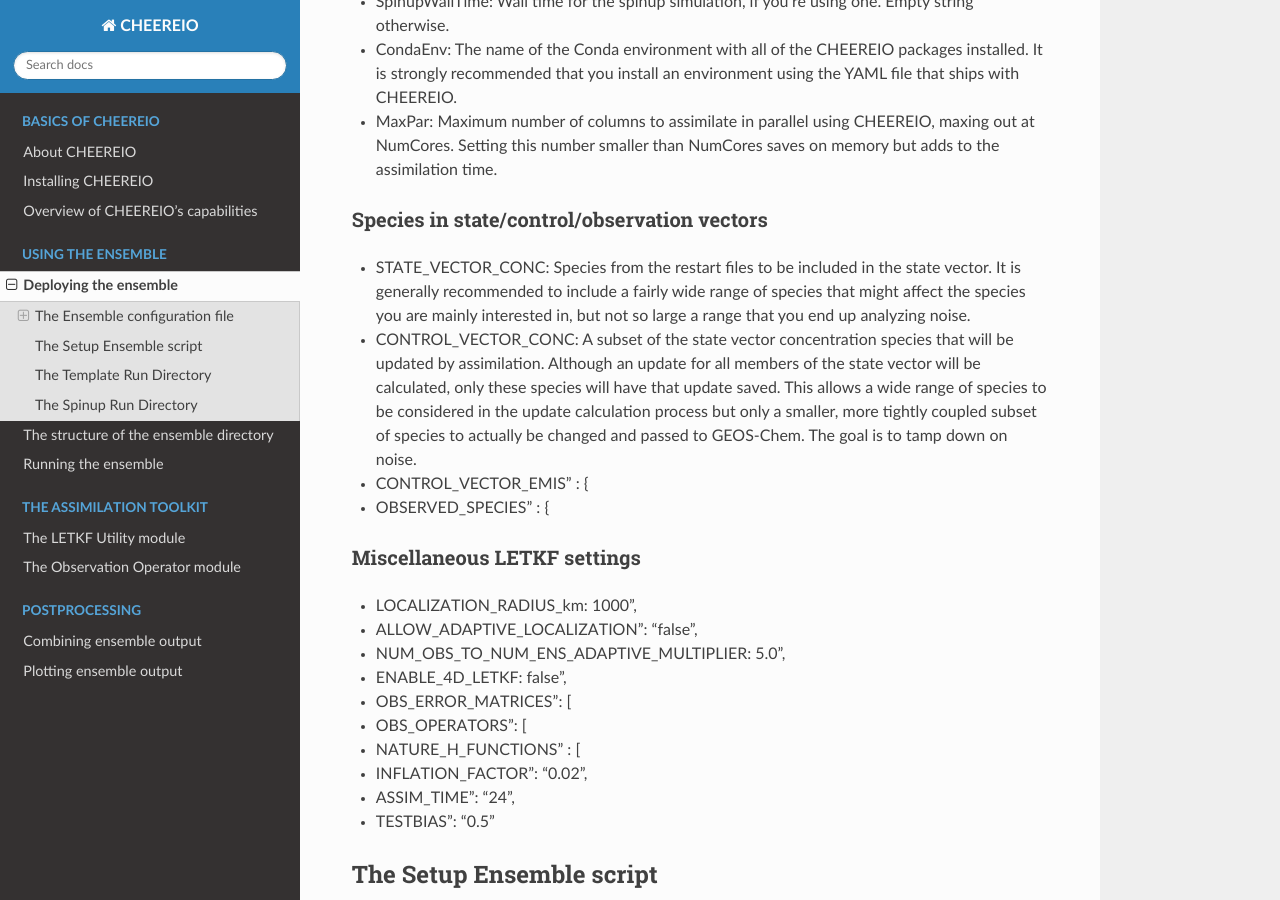
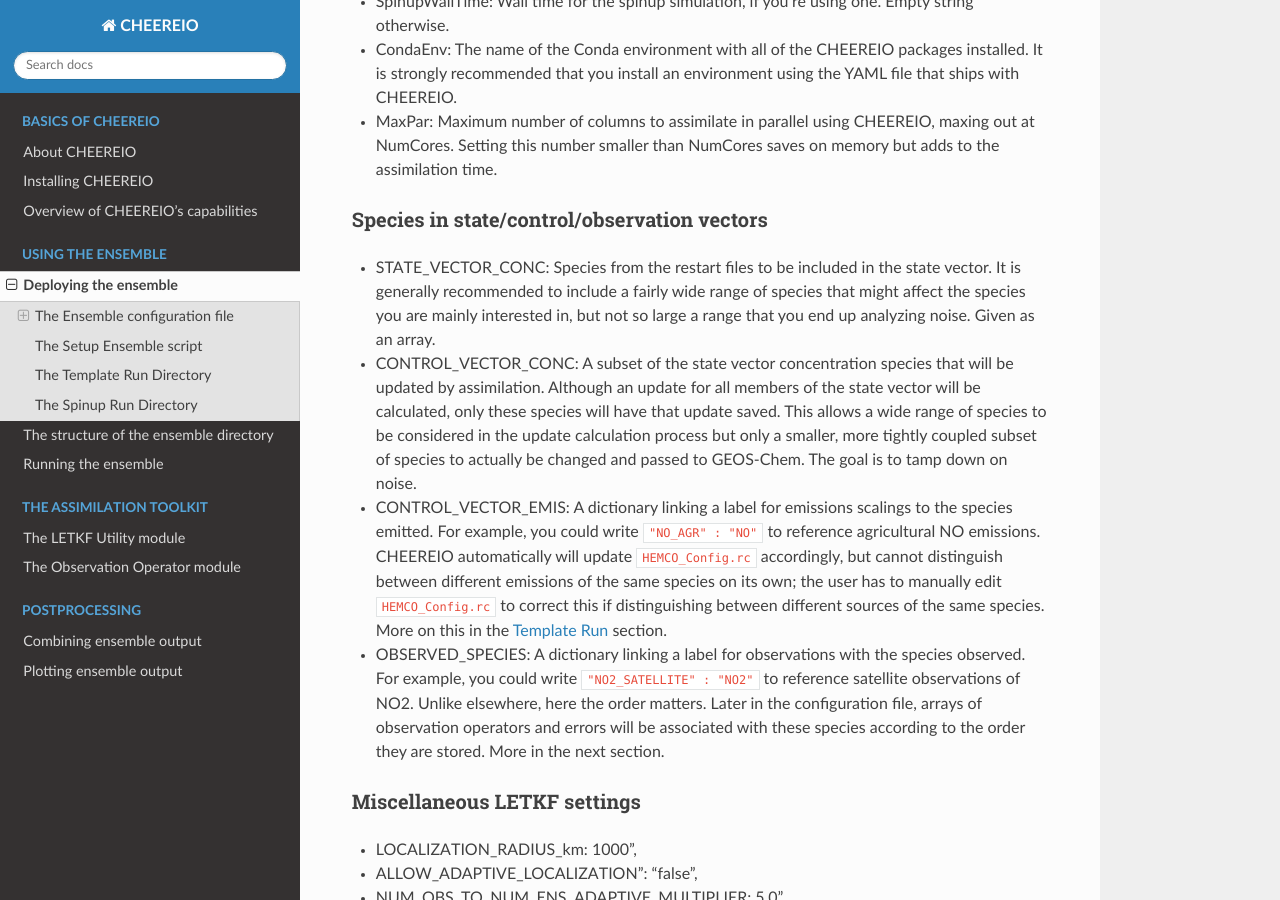
Before and after one commit to drewpendergrass/CHEEREIO, a Sphinx documentation site: the page built from docs/Deploying-the-ensemble.rst, in a window 1280 px wide and 900 px high, scrolled down 3666 px. Built offline with Sphinx 7.4.7 and the Read the Docs theme 2.0.0, drawn with Linux system fonts in a browser that asks for light colours.

Commit message:
docs update

```diff
--- a/docs/Deploying-the-ensemble.rst
+++ b/docs/Deploying-the-ensemble.rst
@@ -111,10 +111,10 @@ The next section of the ``ens_config.json`` file controls settings that will be
 Species in state/control/observation vectors
 ~~~~~~~~~~~~~
 
-* STATE_VECTOR_CONC: Species from the restart files to be included in the state vector. It is generally recommended to include a fairly wide range of species that might affect the species you are mainly interested in, but not so large a range that you end up analyzing noise.
+* STATE_VECTOR_CONC: Species from the restart files to be included in the state vector. It is generally recommended to include a fairly wide range of species that might affect the species you are mainly interested in, but not so large a range that you end up analyzing noise. Given as an array.
 * CONTROL_VECTOR_CONC: A subset of the state vector concentration species that will be updated by assimilation. Although an update for all members of the state vector will be calculated, only these species will have that update saved. This allows a wide range of species to be considered in the update calculation process but only a smaller, more tightly coupled subset of species to actually be changed and passed to GEOS-Chem. The goal is to tamp down on noise.
-* CONTROL_VECTOR_EMIS" : {
-* OBSERVED_SPECIES" : {
+* CONTROL_VECTOR_EMIS: A dictionary linking a label for emissions scalings to the species emitted. For example, you could write ``"NO_AGR" : "NO"`` to reference agricultural NO emissions. CHEEREIO automatically will update ``HEMCO_Config.rc`` accordingly, but cannot distinguish between different emissions of the same species on its own; the user has to manually edit ``HEMCO_Config.rc`` to correct this if distinguishing between different sources of the same species. More on this in the `Template Run <template>`__ section.
+* OBSERVED_SPECIES: A dictionary linking a label for observations with the species observed. For example, you could write ``"NO2_SATELLITE" : "NO2"`` to reference satellite observations of NO2. Unlike elsewhere, here the order matters. Later in the configuration file, arrays of observation operators and errors will be associated with these species according to the order they are stored. More in the next section.
 
 
 Miscellaneous LETKF settings
@@ -136,6 +136,8 @@ The Setup Ensemble script
 
 TKTKTK
 
+.. _Template:
+
 The Template Run Directory
 -------------
 
```
